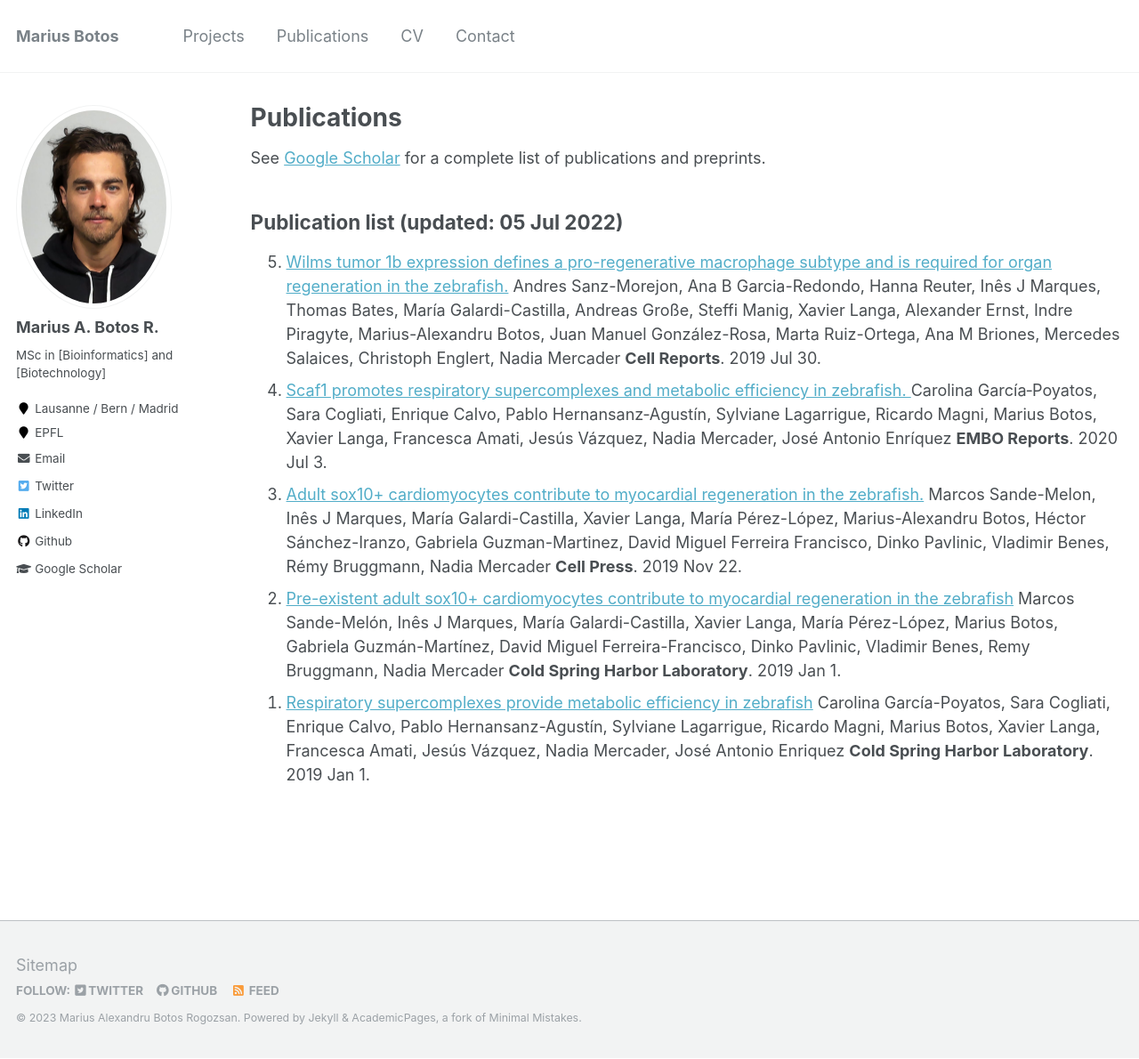
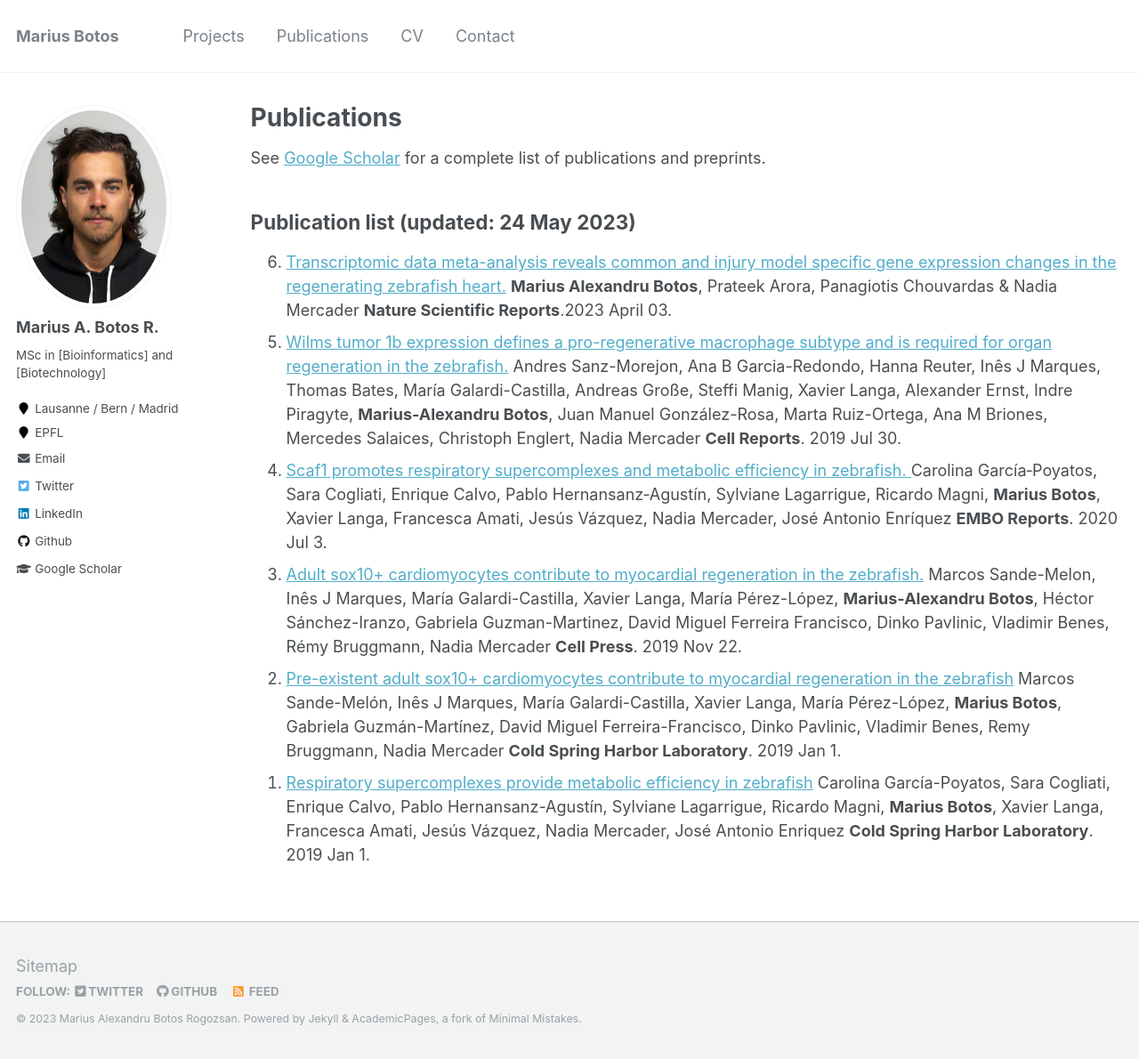
Before and after one commit to Sporgelum/Sporgelum.github.io, a Jekyll site: the page built from _pages/publications.md, in a window 1280 px wide and 1190 px high. Shown: the whole window at 89% size. Built offline with Jekyll 4.4.1, drawn with Linux system fonts in a browser that asks for light colours.

Commit message:
Update publications.md
New publication

```diff
--- a/_pages/publications.md
+++ b/_pages/publications.md
@@ -7,26 +7,30 @@ author_profile: true
 
 See <a href="https://scholar.google.com/citations?hl=en&user=jz6y5zgAAAAJ">Google Scholar</a> for a complete list of publications and preprints.
 
-<h2>Publication list (updated: 05 Jul 2022)</h2>
+<h2>Publication list (updated: 24 May 2023)</h2>
 <ol reversed="">
+<li><a href="https://doi.org/10.1038/s41598-023-32272-6">
+Transcriptomic data meta-analysis reveals common and injury model specific gene expression changes in the regenerating zebrafish heart.</a>
+ <strong>Marius Alexandru Botos</strong>, Prateek Arora, Panagiotis Chouvardas & Nadia Mercader
+ <strong>Nature Scientific Reports</strong>.2023 April 03.</li>
 <li><a href="https://doi.org/10.1016/j.celrep.2019.06.091">
 Wilms tumor 1b expression defines a pro-regenerative macrophage subtype and is required for organ regeneration in the zebrafish.</a>
-Andres Sanz-Morejon, Ana B Garcia-Redondo, Hanna Reuter, Inês J Marques, Thomas Bates, María Galardi-Castilla, Andreas Große, Steffi Manig, Xavier Langa, Alexander Ernst, Indre Piragyte, Marius-Alexandru Botos, Juan Manuel González-Rosa, Marta Ruiz-Ortega, Ana M Briones, Mercedes Salaices, Christoph Englert, Nadia Mercader
+Andres Sanz-Morejon, Ana B Garcia-Redondo, Hanna Reuter, Inês J Marques, Thomas Bates, María Galardi-Castilla, Andreas Große, Steffi Manig, Xavier Langa, Alexander Ernst, Indre Piragyte, <strong>Marius-Alexandru Botos</strong>, Juan Manuel González-Rosa, Marta Ruiz-Ortega, Ana M Briones, Mercedes Salaices, Christoph Englert, Nadia Mercader
  <strong>Cell Reports</strong>. 2019 Jul 30.</li>
 <li><a href="https://doi.org/10.15252/embr.202050287">
 Scaf1 promotes respiratory supercomplexes and metabolic efficiency in zebrafish. </a>
-Carolina García‐Poyatos, Sara Cogliati, Enrique Calvo, Pablo Hernansanz‐Agustín, Sylviane Lagarrigue, Ricardo Magni, Marius Botos, Xavier Langa, Francesca Amati, Jesús Vázquez, Nadia Mercader, José Antonio Enríquez
+Carolina García‐Poyatos, Sara Cogliati, Enrique Calvo, Pablo Hernansanz‐Agustín, Sylviane Lagarrigue, Ricardo Magni, <strong>Marius Botos</strong>, Xavier Langa, Francesca Amati, Jesús Vázquez, Nadia Mercader, José Antonio Enríquez
  <strong>EMBO Reports</strong>. 2020 Jul 3.</li>
 <li><a href="https://doi.org/10.1016/j.celrep.2019.09.041">
 Adult sox10+ cardiomyocytes contribute to myocardial regeneration in the zebrafish.</a>
-Marcos Sande-Melon, Inês J Marques, María Galardi-Castilla, Xavier Langa, María Pérez-López, Marius-Alexandru Botos, Héctor Sánchez-Iranzo, Gabriela Guzman-Martinez, David Miguel Ferreira Francisco, Dinko Pavlinic, Vladimir Benes, Rémy Bruggmann, Nadia Mercader
+Marcos Sande-Melon, Inês J Marques, María Galardi-Castilla, Xavier Langa, María Pérez-López, <strong>Marius-Alexandru Botos</strong>, Héctor Sánchez-Iranzo, Gabriela Guzman-Martinez, David Miguel Ferreira Francisco, Dinko Pavlinic, Vladimir Benes, Rémy Bruggmann, Nadia Mercader
 <strong>Cell Press</strong>. 2019 Nov 22.</li>
 <li><a href="https://doi.org/10.1101/662536">
 Pre-existent adult sox10+ cardiomyocytes contribute to myocardial regeneration in the zebrafish</a>
-Marcos Sande-Melón, Inês J Marques, María Galardi-Castilla, Xavier Langa, María Pérez-López, Marius Botos, Gabriela Guzmán-Martínez, David Miguel Ferreira-Francisco, Dinko Pavlinic, Vladimir Benes, Remy Bruggmann, Nadia Mercader
+Marcos Sande-Melón, Inês J Marques, María Galardi-Castilla, Xavier Langa, María Pérez-López, <strong>Marius Botos</strong>, Gabriela Guzmán-Martínez, David Miguel Ferreira-Francisco, Dinko Pavlinic, Vladimir Benes, Remy Bruggmann, Nadia Mercader
 <strong>Cold Spring Harbor Laboratory</strong>. 2019 Jan 1.</li>
 <li><a href="https://doi.org/10.1101/818286">
 Respiratory supercomplexes provide metabolic efficiency in zebrafish</a>
-Carolina García-Poyatos, Sara Cogliati, Enrique Calvo, Pablo Hernansanz-Agustín, Sylviane Lagarrigue, Ricardo Magni, Marius Botos, Xavier Langa, Francesca Amati, Jesús Vázquez, Nadia Mercader, José Antonio Enriquez
+Carolina García-Poyatos, Sara Cogliati, Enrique Calvo, Pablo Hernansanz-Agustín, Sylviane Lagarrigue, Ricardo Magni, <strong>Marius Botos</strong>, Xavier Langa, Francesca Amati, Jesús Vázquez, Nadia Mercader, José Antonio Enriquez
 <strong>Cold Spring Harbor Laboratory</strong>. 2019 Jan 1.</li>
 </ol>
```
